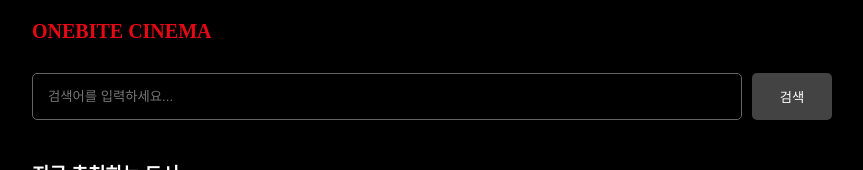
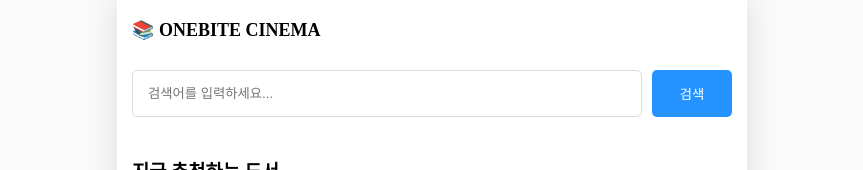
Before and after one commit to haeyoung97/one-bite-nextjs, a Next.js app in the folder one-bite-client/section02/: page / in a window 1280 px wide. Shown: the top 170 px of the page, without its empty margins (208-1071 px from the left). Built offline with nearby package versions, Linux system fonts and the light colour scheme.

Commit message:
fix: restore css styling of section02 project

```diff
--- a/one-bite-client/section02/src/components/GlobalLayout/index.module.css
+++ b/one-bite-client/section02/src/components/GlobalLayout/index.module.css
@@ -1,19 +1,23 @@
 .container {
-  padding: 0px 20px;
-  max-width: 800px;
+  background-color: white;
+  max-width: 600px;
+  min-height: 100vh;
   margin: 0 auto;
+
+  box-shadow: rgba(100, 100, 100, 0.2) 0px 0px 29px 0px;
+  padding: 0px 15px;
 }
 
 .header {
-  padding: 20px 0;
+  height: 60px;
+  font-weight: bold;
+  font-size: 18px;
+  line-height: 60px;
 }
 
 .header > a {
-  font-weight: bold;
-  font-size: 20px;
-  color: rgb(229, 9, 20);
+  color: black;
   text-decoration: none;
-  cursor: pointer;
 }
 
 .main {
--- a/one-bite-client/section02/src/components/GlobalLayout/index.tsx
+++ b/one-bite-client/section02/src/components/GlobalLayout/index.tsx
@@ -6,7 +6,7 @@ export default function GlobalLayout({ children }: { children: ReactNode }) {
   return (
     <div className={style.container}>
       <header className={style.header}>
-        <Link href={"/"}>ONEBITE CINEMA</Link>
+        <Link href={"/"}>📚 ONEBITE CINEMA</Link>
       </header>
       <main className={style.main}>{children}</main>
       <footer className={style.footer}>제작 @hypark</footer>
--- a/one-bite-client/section02/src/components/SearchableLayout/index.module.css
+++ b/one-bite-client/section02/src/components/SearchableLayout/index.module.css
@@ -8,16 +8,14 @@
   flex: 1;
   padding: 15px;
   border-radius: 5px;
-  border: 1px solid rgb(100, 100, 100);
-  background-color: black;
-  color: white;
+  border: 1px solid rgb(220, 220, 220);
 }
 
 .searchbar_container > button {
   width: 80px;
   border-radius: 5px;
   border: none;
-  background-color: rgb(67, 67, 67);
+  background-color: rgb(37, 147, 255);
   color: white;
   cursor: pointer;
 }
--- a/one-bite-client/section02/src/styles/globals.css
+++ b/one-bite-client/section02/src/styles/globals.css
@@ -2,6 +2,5 @@ html,
 body {
   margin: 0px;
   padding: 0px;
-  background-color: black;
-  color: white;
+  background-color: rgb(250, 250, 250);
 }
```
